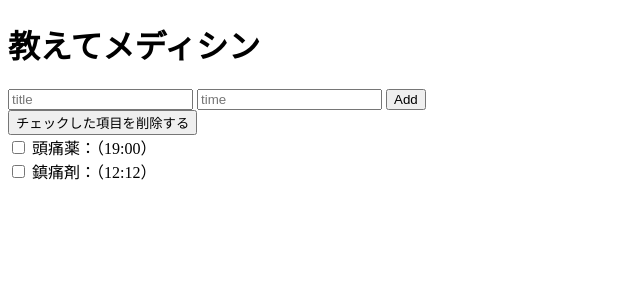
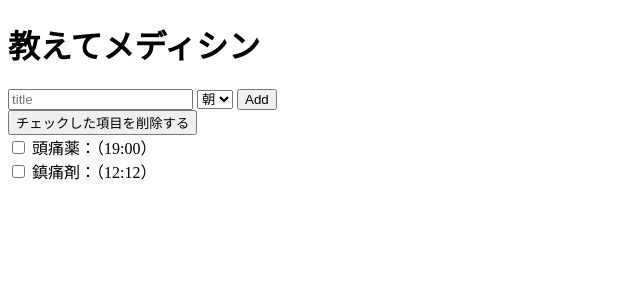
Before and after one commit to n000py/huckU2024, a Flask app: page / in a window 1280 px wide. Shown: the top 300 px of the page, without its empty margins (0-640 px from the left). Run offline with Flask 3, Linux system fonts and the light colour scheme.

Commit message:
Update index.html

```diff
--- a/app/templates/index.html
+++ b/app/templates/index.html
@@ -7,9 +7,15 @@
     <h1>教えてメディシン</h1>
     <form action="/add" method="post">
         <input type="text" name="title" placeholder="title">
-        <input type="text" name="time" placeholder="time">
+
+        <select name="MorN">
+            <option value="morning">朝</option>
+            <option value="night">夜</option>
+        </select>
+        <!--<input type="text" name="time" placeholder="time"> -->
         <input type="submit" value="Add">
     </form>
+
     <form action="/delete" method="post" id="delete">
         <input type="submit" value="チェックした項目を削除する">
     </form>
```
